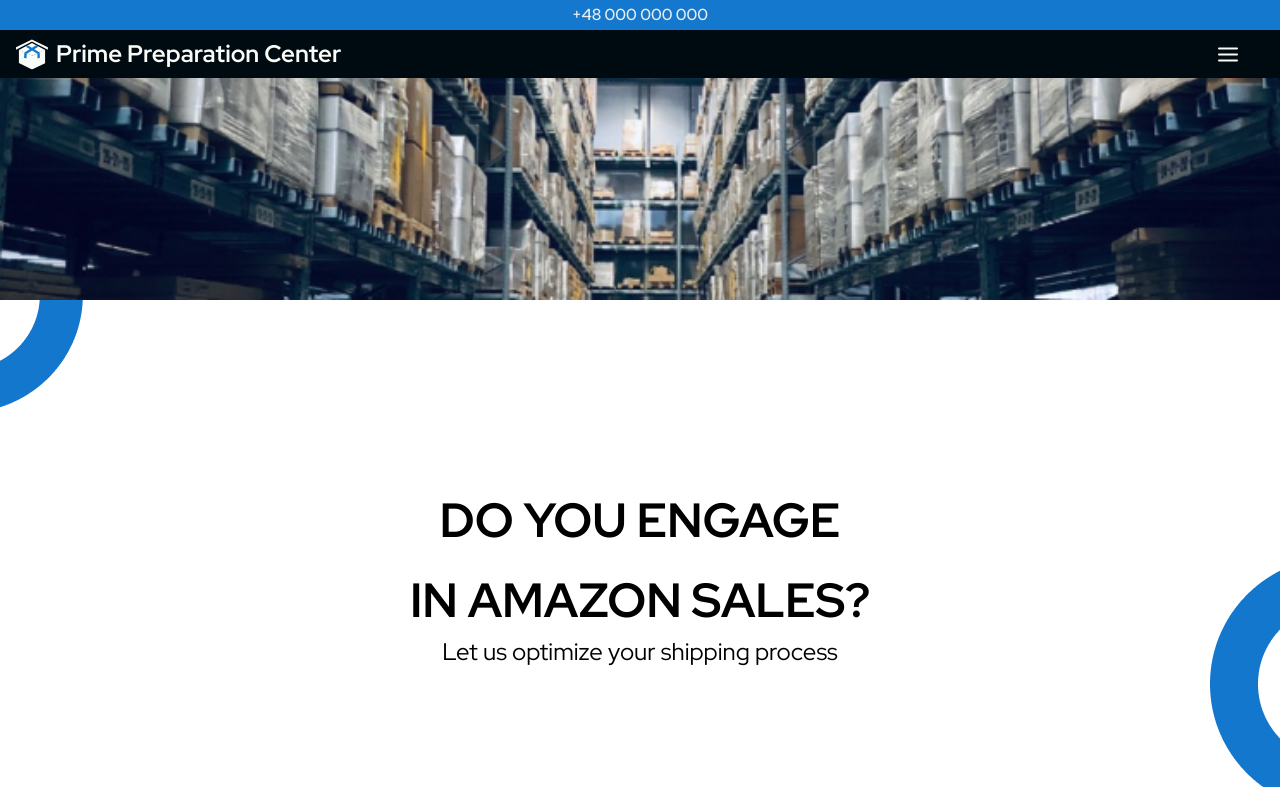
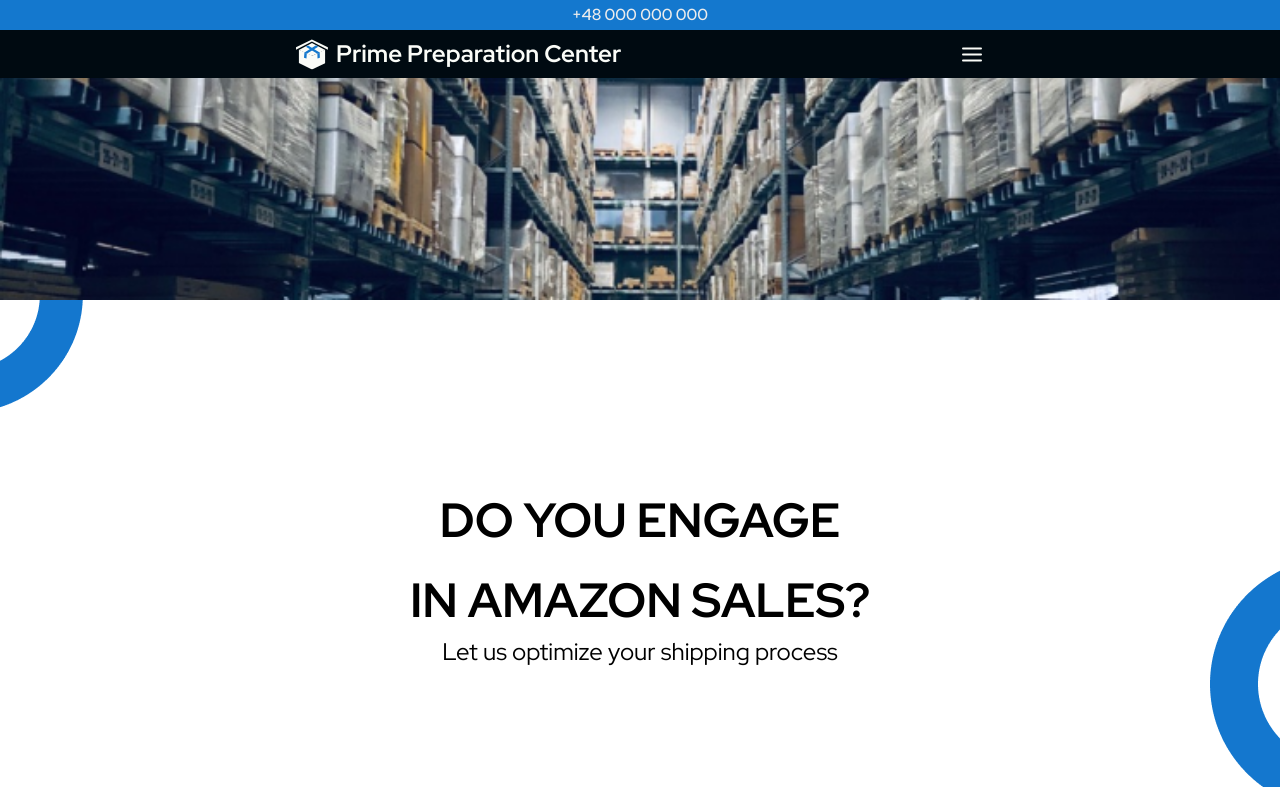
Before and after one commit to korvan17/nevadaFrontend, a Next.js app: page / in a window 1280 px wide. Shown: the top 800 px of the page. Built offline with nearby package versions, Linux system fonts and the light colour scheme.

Commit message:
add header container + HeaderMenu

```diff
--- a/src/app/page.js
+++ b/src/app/page.js
@@ -12,7 +12,7 @@ export default function Home() {
       <Header />
       <Hero />
       <About />
-      <Services />
+      {/* <Services /> */}
       <Pricing />
       <Faq />
       <Footer />
--- /dev/null
+++ b/src/components/Backdrop/Backdrop.jsx
@@ -0,0 +1,7 @@
+import React from "react";
+
+function Backdrop() {
+  return <div></div>;
+}
+
+export default Backdrop;
--- a/src/components/Header/DesktopHeader.jsx
+++ b/src/components/Header/DesktopHeader.jsx
@@ -4,7 +4,10 @@ import UserControls from "../UserControls/UserControls";
 
 function DesktopHeader() {
   return (
-    <header className="hidden lg:block fixed top-0 bg-mainBlack text-mainWhite text-sm[16px] w-[100%] pt-[39px] pb-[8px]  mg:py-[11px] lg:pt-[46px] lg:pb-[16px]">
+    <div
+      className="hidden lg:block fixed top-0 bg-mainBlack text-mainWhite
+     text-sm[16px] w-[100%] pt-[39px] pb-[8px]  mg:py-[11px] lg:pt-[46px] lg:pb-[16px]"
+    >
       <div className="text-[16px] font-semibold	 w-[100%] absolute top-0 h-[30px] hidden lg:flex items-center justify-center bg-captionBlue text-captionalWhite">
         <a href="tel:+48000000000">+48 000 000 000</a>
       </div>
@@ -14,7 +17,7 @@ function DesktopHeader() {
           <UserControls />
         </div>
       </Container>
-    </header>
+    </div>
   );
 }
 
--- a/src/components/Header/Header.jsx
+++ b/src/components/Header/Header.jsx
@@ -4,9 +4,9 @@ import MobileHeader from "./MobileHeader";
 
 export default function Header() {
   return (
-    <>
+    <header>
       <MobileHeader />
       <DesktopHeader />
-    </>
+    </header>
   );
 }
--- a/src/components/Header/MobileHeader.jsx
+++ b/src/components/Header/MobileHeader.jsx
@@ -1,8 +1,8 @@
 import { useState } from "react";
 import BurgerMenuBtn from "../BurgerMenuBtn/BurgerMenuBtn";
-import CloseMenuIcon from "../CloseMenuIcon/CloseMenuIcon";
 import Logo from "../Logo/Logo";
-import UserControls from "../UserControls/UserControls";
+import Container from "../Container/Container";
+import HeaderMenu from "../HeaderMenu/HeaderMenu";
 
 function MobileHeader() {
   const [isMenuOpen, setisMenuOpen] = useState(false);
@@ -12,11 +12,22 @@ function MobileHeader() {
   };
 
   return (
-    <header className="lg:hidden md:pt-[38px] md:pb-[8px] md:pl-[16px] md:pr-[40px] flex w-[100%] fixed top-0 bg-mainBlack text-mainWhite pt-[39px] pb-[8px] px-[16px]">
+    <div
+      className="lg:hidden
+     pt-[39px] pb-[8px]
+    md:pt-[38px] md:pb-[8px]
+    flex w-[100%]
+    fixed top-0 bg-mainBlack text-mainWhite"
+    >
+      <Container>
         <div className="hidden left-0 md:flex lg:hidden text-[16px] font-semibold	 w-[100%] absolute top-0 h-[30px] items-center justify-center bg-captionBlue text-captionalWhite">
           <a href="tel:+48000000000">+48 000 000 000</a>
         </div>
-      <a className="cursor-pointer flex gap-[8px] items-center" href="#home">
+        <div className="flex justify-space-beetween">
+          <a
+            className="cursor-pointer flex gap-[8px] items-center"
+            href="#home"
+          >
             <Logo />
             <div>
               <p className="text-[18px] md:text-[24px] font-bold text-mainWhite leading-[20px]">
@@ -27,34 +38,10 @@ function MobileHeader() {
           <button className="ml-auto" onClick={handleOpenMenu} type="button">
             <BurgerMenuBtn />
           </button>
-      {isMenuOpen && (
-        <div className="flex justify-start items-center md:items-start flex-col gap-[48px] bg-captionBlue pt-[86px] px-[8px]  md:pt-[110px] md:px-[12px]  w-[100%] h-[100%] fixed top-0 right-0 text-mainWhite">
-          <button
-            className="absolute top-[38px] left-0 md:left-[24px] md:top-[62px] flex justify-center items-center w-[24px] h-[24px]"
-            onClick={handleOpenMenu}
-            type="button"
-          >
-            <CloseMenuIcon />
-          </button>
-          <UserControls />
-          <div className="text-mainWhite text-left ">
-            <h3 className="mb-[12px] text-[16px] md:text-[24px]">Contacts</h3>
-            <a
-              className="block mb-[8px] text-[14px] md:text-[16px]"
-              href="tel:+48000000000"
-            >
-              +48 000 000 000
-            </a>
-            <a
-              className="text-[14px] md:text-[16px]"
-              href="mailto:ppc.company@gmail.com"
-            >
-              ppc.company@gmail.com
-            </a>
         </div>
+        {isMenuOpen && <HeaderMenu handleOpenMenu={handleOpenMenu} />}
+      </Container>
     </div>
-      )}
-    </header>
   );
 }
 
--- /dev/null
+++ b/src/components/HeaderMenu/HeaderMenu.jsx
@@ -0,0 +1,45 @@
+import React from "react";
+import CloseMenuIcon from "../CloseMenuIcon/CloseMenuIcon";
+import UserControls from "../UserControls/UserControls";
+
+function HeaderMenu({ handleOpenMenu }) {
+  return (
+    <div
+      className="flex justify-start items-center
+    md:items-start flex-col gap-[48px]
+
+    bg-captionBlue pt-[86px] px-[8px]
+    md:pt-[110px] md:px-[12px]
+
+    w-[50%] h-[100%]
+    fixed top-0 right-0
+    text-mainWhite"
+    >
+      <button
+        className="absolute top-[38px] left-0 md:left-[24px] md:top-[62px] flex justify-center items-center w-[24px] h-[24px]"
+        onClick={handleOpenMenu}
+        type="button"
+      >
+        <CloseMenuIcon />
+      </button>
+      <UserControls />
+      <div className="text-mainWhite text-left ">
+        <h3 className="mb-[12px] text-[16px] md:text-[24px]">Contacts</h3>
+        <a
+          className="block mb-[8px] text-[14px] md:text-[16px]"
+          href="tel:+48000000000"
+        >
+          +48 000 000 000
+        </a>
+        <a
+          className="text-[14px] md:text-[16px]"
+          href="mailto:ppc.company@gmail.com"
+        >
+          ppc.company@gmail.com
+        </a>
+      </div>
+    </div>
+  );
+}
+
+export default HeaderMenu;
```
Lines whose indentation alone changed are shown as unchanged.
